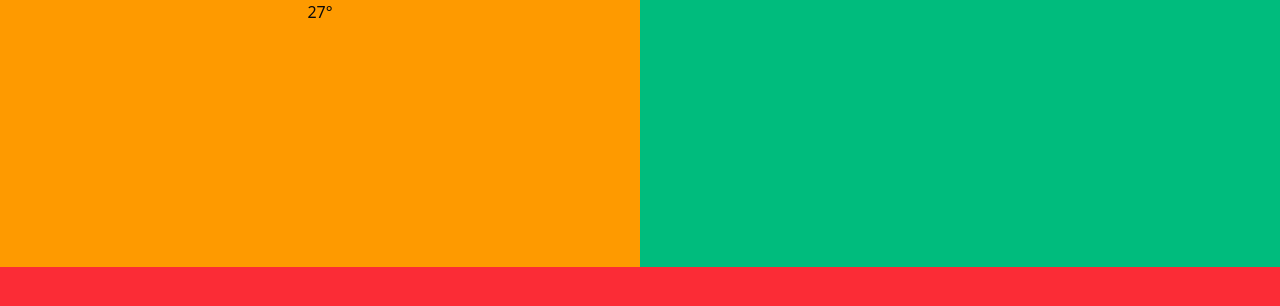
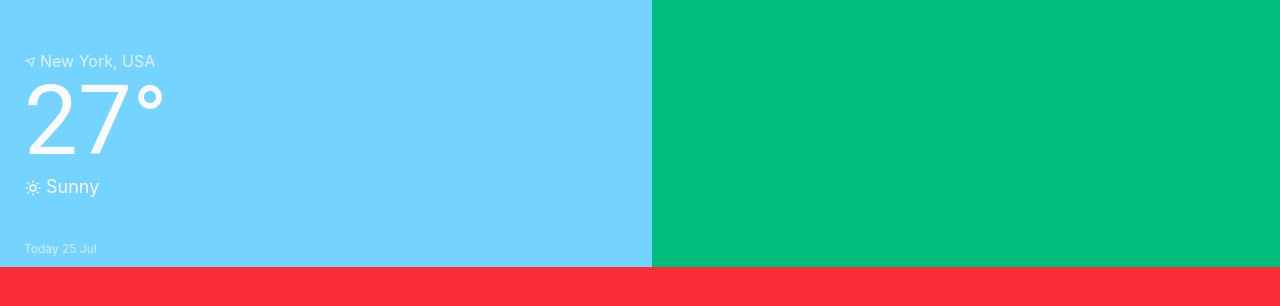
Before and after one commit to defrostedjpg/react-weather-app, a React (Vite) app: page / in a window 1280 px wide. Shown: the top 306 px of the page. Built offline with nearby package versions, Linux system fonts and the light colour scheme.

Commit message:
add temperature, location, and other details

```diff
--- a/src/App.css
+++ b/src/App.css
@@ -1,5 +1,6 @@
 @import "tailwindcss";
 @import "tw-animate-css";
+@import url('https://fonts.googleapis.com/css2?family=Inter:ital,opsz,wght@0,14..32,100..900;1,14..32,100..900&display=swap');
 
 @custom-variant dark (&:is(.dark *));
 
--- a/src/App.jsx
+++ b/src/App.jsx
@@ -4,15 +4,60 @@ function App() {
 
   return (
     <>
-      <div className="h-screen w-full">
-        <div className="flex flex-row bg-sky-500 h-1/3 w-full">
-          <div className="bg-amber-500 h-full w-full">
+      <div className="h-screen w-full text-neutral-50 font-inter">
+        <div className="flex flex-row bg-sky-300 h-1/3 w-full">
+          <div className="h-full w-full flex flex-col items-start justify-center px-6 gap-10 pt-10">
             <div>
-              <h1>27°</h1>
+              <div className="flex flex-row justify-start items-center">
+                <svg
+                  className="mt-0.5 mr-1 opacity-80"
+                  width="12px"
+                  height="12px"
+                  viewBox="0 0 24 24"
+                  xmlns="http://www.w3.org/2000/svg"
+                >
+                  <g>
+                    <path fill="none" d="M0 0h24v24H0z" />
+                    <path
+                      fill="#fafafa"
+                      d="M1.923 9.37c-.51-.205-.504-.51.034-.689l19.086-6.362c.529-.176.832.12.684.638l-5.454 19.086c-.15.529-.475.553-.717.07L11 13 1.923 9.37zm4.89-.2l5.636 2.255 3.04 6.082 3.546-12.41L6.812 9.17z"
+                    />
+                  </g>
+                </svg>
+                <p className="text-neutral-50 font-xs opacity-80">
+                  New York, USA
+                </p>
+              </div>
+
+              <h1 className="text-8xl font-roboto">27°</h1>
+
+              <div className="flex flex-row justify-start items-center mt-1">
+                <svg
+                  className="self-center mt-0.5 mr-1"
+                  width="18px"
+                  height="18px"
+                  viewBox="0 0 24 24"
+                  fill="none"
+                  xmlns="http://www.w3.org/2000/svg"
+                >
+                  <path
+                    d="M12 3V4M12 20V21M4 12H3M6.31412 6.31412L5.5 5.5M17.6859 6.31412L18.5 5.5M6.31412 17.69L5.5 18.5001M17.6859 17.69L18.5 18.5001M21 12H20M16 12C16 14.2091 14.2091 16 12 16C9.79086 16 8 14.2091 8 12C8 9.79086 9.79086 8 12 8C14.2091 8 16 9.79086 16 12Z"
+                    stroke="#fafafa"
+                    stroke-width="2"
+                    stroke-linecap="round"
+                    stroke-linejoin="round"
+                  />
+                </svg>
+                <p className="text-neutral-50 self-center text-lg">Sunny</p>
+              </div>
             </div>
+
+            <p className="text-xs opacity-70 text-left ">Today 25 Jul</p>
           </div>
 
-          <div className="bg-emerald-500 w-full h-full"></div>
+          <div className="bg-emerald-500 w-full h-full flex items-center justify-center">
+            <div class="sun"></div>
+          </div>
         </div>
 
         <div className="bg-red-500 h-2/3 w-full"></div>
--- a/src/index.css
+++ b/src/index.css
@@ -1 +1,8 @@
 @import "tailwindcss";
+@import url('https://fonts.googleapis.com/css2?family=Inter:ital,opsz,wght@0,14..32,100..900;1,14..32,100..900&display=swap');
+@import url('https://fonts.googleapis.com/css2?family=Roboto:ital,wght@0,100..900;1,100..900&display=swap');
+
+@theme {
+  --font-inter: 'Inter', sans-serif;
+  --font-roboto: 'Roboto', sans-serif;
+}
```
